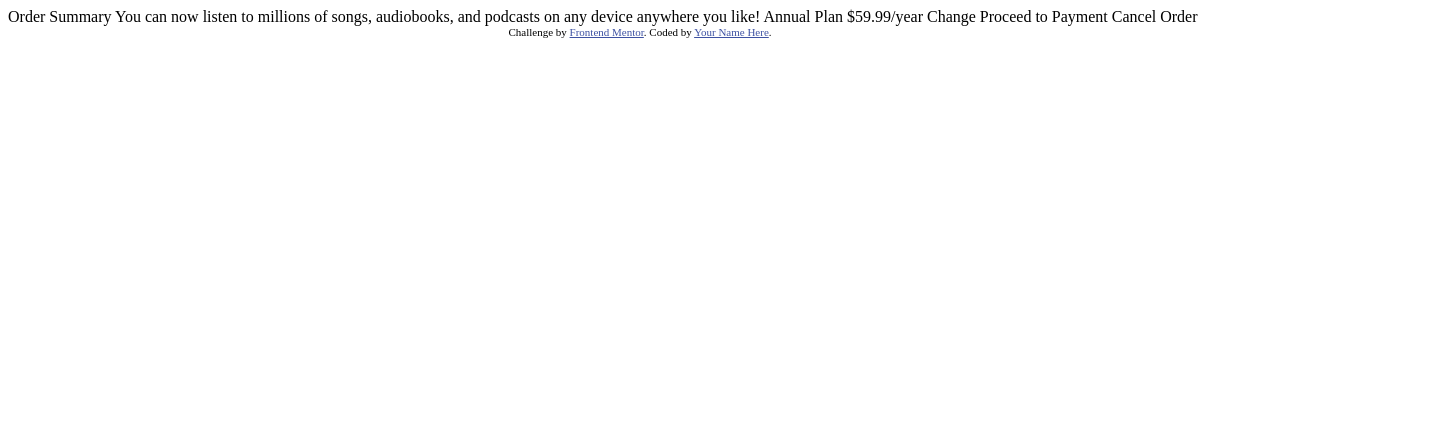
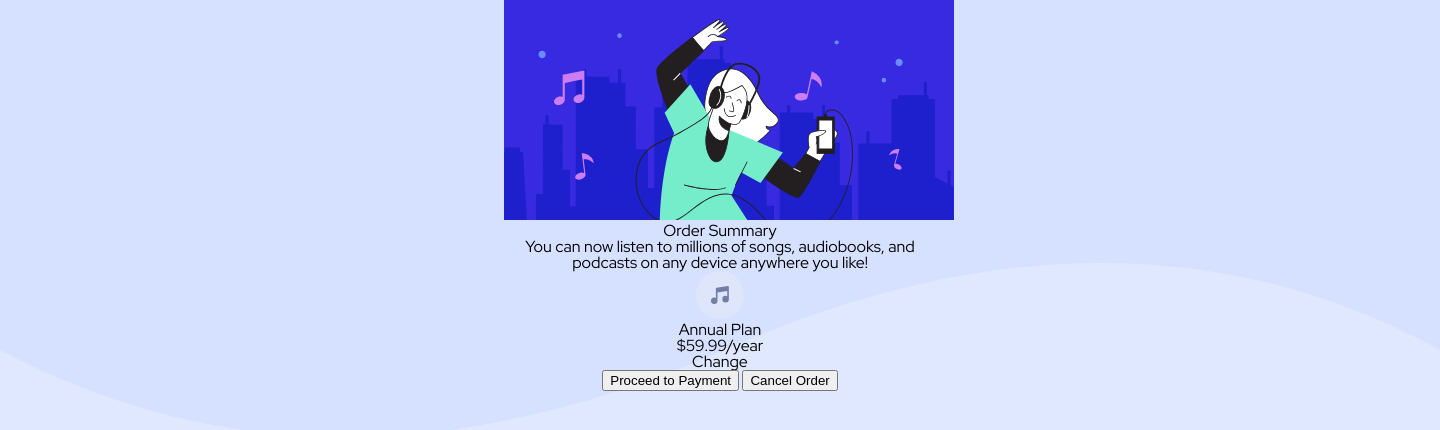
Before and after one commit to Karine-Bauch/Front-end-Mentor-Order-summary-component, a plain HTML site: page index.html in a window 1280 px wide. Shown: the whole page, 1440 px wide, since content can reach past the window. Drawn offline with Linux system fonts and the light colour scheme.

Commit message:
HTML file OK - CSS in progress, body OK

```diff
--- /dev/null
+++ b/css/reset.css
@@ -0,0 +1,68 @@
+/* http://meyerweb.com/eric/tools/css/reset/
+   v2.0 | 20110126
+   License: none (public domain)
+*/
+
+html, body, div, span, applet, object, iframe,
+h1, h2, h3, h4, h5, h6, p, blockquote, pre,
+a, abbr, acronym, address, big, cite, code,
+del, dfn, em, img, ins, kbd, q, s, samp,
+small, strike, strong, sub, sup, tt, var,
+b, u, i, center,
+dl, dt, dd, ol, ul, li,
+fieldset, form, label, legend,
+table, caption, tbody, tfoot, thead, tr, th, td,
+article, aside, canvas, details, embed,
+figure, figcaption, footer, header, hgroup,
+menu, nav, output, ruby, section, summary,
+time, mark, audio, video {
+	margin: 0;
+	padding: 0;
+	border: 0;
+	font-size: 100%;
+	font: inherit;
+	vertical-align: baseline;
+}
+/* HTML5 display-role reset for older browsers */
+article, aside, details, figcaption, figure,
+footer, header, hgroup, menu, nav, section {
+	display: block;
+}
+body {
+	line-height: 1;
+}
+ol, ul {
+	list-style: none;
+}
+blockquote, q {
+	quotes: none;
+}
+blockquote:before, blockquote:after,
+q:before, q:after {
+	content: '';
+	content: none;
+}
+table {
+	border-collapse: collapse;
+	border-spacing: 0;
+}
+
+/* Reset perso */
+a, del, ins {
+	text-decoration: none;
+}
+a {
+	color: inherit;
+}
+label, button {
+	cursor: pointer;
+}
+html {
+  box-sizing: border-box;
+}
+*, *:before, *:after {
+  box-sizing: inherit;
+}
+input, button {
+	outline: 0;
+}
--- /dev/null
+++ b/css/style.css
@@ -0,0 +1,30 @@
+/*Front-end Mentor Footer style*/
+.attribution {
+    font-size: 11px;
+    text-align: center;
+    background-color: hsl(225, 100%, 94%);
+    display: none;
+}
+
+.attribution a {
+    color: hsl(228, 45%, 44%);
+}
+
+/*My style*/
+.bodyElement {
+    font-family: 'Red Hat Display', sans-serif;
+    width: 1440px;
+    height: 100vh;
+    background-color: hsl(225, 100%, 94%);
+    background-image: url("../images/pattern-background-desktop.svg");
+    background-repeat: no-repeat;
+    padding: auto;
+}
+
+.mainOrder {
+    width: 30%;
+    margin: auto;
+    display: flex;
+    flex-direction: column;
+    text-align: center;
+}
--- a/index.html
+++ b/index.html
@@ -1,37 +1,49 @@
 <!DOCTYPE html>
 <html lang="en">
-<head>
-  <meta charset="UTF-8">
-  <meta name="viewport" content="width=device-width, initial-scale=1.0"> <!-- displays site properly based on user's device -->
+  <head>
+    <meta charset="UTF-8">
+    <meta name="viewport" content="width=device-width, initial-scale=1.0"> <!-- displays site properly based on user's device -->
+    <link rel="icon" type="image/png" sizes="32x32" href="./images/favicon-32x32.png">
+    <link rel="stylesheet" href="./css/reset.css">
+    <link rel="stylesheet" href="./css/style.css">
+    <link rel="preconnect" href="https://fonts.googleapis.com">
+    <link rel="preconnect" href="https://fonts.gstatic.com" crossorigin>
+    <link href="https://fonts.googleapis.com/css2?family=Red+Hat+Display:ital,wght@0,300;0,400;0,500;0,600;0,700;0,900;1,300;1,400;1,500;1,600;1,700;1,800;1,900&display=swap" rel="stylesheet">
+    <title>Frontend Mentor | Order summary card</title>
+  </head>
 
-  <link rel="icon" type="image/png" sizes="32x32" href="./images/favicon-32x32.png">
+  <body class="bodyElement">
 
-  <title>Frontend Mentor | Order summary card</title>
+    <main class="mainOrder">
+      <div class="mainOrder__imgElement"><img class="mainOrder__img" src="./images/illustration-hero.svg" /></div>
+      <div class="mainOrder__summary">
+        <h1 class="mainOrder__title">Order Summary</h1>
 
-  <!-- Feel free to remove these styles or customise in your own stylesheet 👍 -->
-  <style>
-    .attribution { font-size: 11px; text-align: center; }
-    .attribution a { color: hsl(228, 45%, 44%); }
-  </style>
-</head>
-<body>
+        <p class="mainOrder__summaryDetails">
+          You can now listen to millions of songs, audiobooks, and podcasts on any device anywhere you like!
+        </p>
 
-  Order Summary
+        <div class="summaryResume">
+          <img class="summaryResume__picto" src="images/icon-music.svg"/>
+            <div class="summaryResume__text">
+              <p class="">
+                <h2 class="summaryResume__title">Annual Plan</h2>
+                $59.99/year
+              </p>
+            </div>
 
-  You can now listen to millions of songs, audiobooks, and podcasts on any
-  device anywhere you like!
+            <a href="#" class="mainOrder__link">Change</a>
+        </div>
 
-  Annual Plan
-  $59.99/year
+        <button class="mainOrder__btn">Proceed to Payment</button>
+        <button class="mainOrder__btn--cancel">Cancel Order</button>
+      </div>
+    </main>
 
-  Change
+    <footer class="attribution">
+      Challenge by <a href="https://www.frontendmentor.io?ref=challenge" target="_blank">Frontend Mentor</a>.
+      Coded by <a href="#">Your Name Here</a>.
+    </footer>
+  </body>
 
-  Proceed to Payment
-  Cancel Order
-
-  <div class="attribution">
-    Challenge by <a href="https://www.frontendmentor.io?ref=challenge" target="_blank">Frontend Mentor</a>.
-    Coded by <a href="#">Your Name Here</a>.
-  </div>
-</body>
 </html>
```
